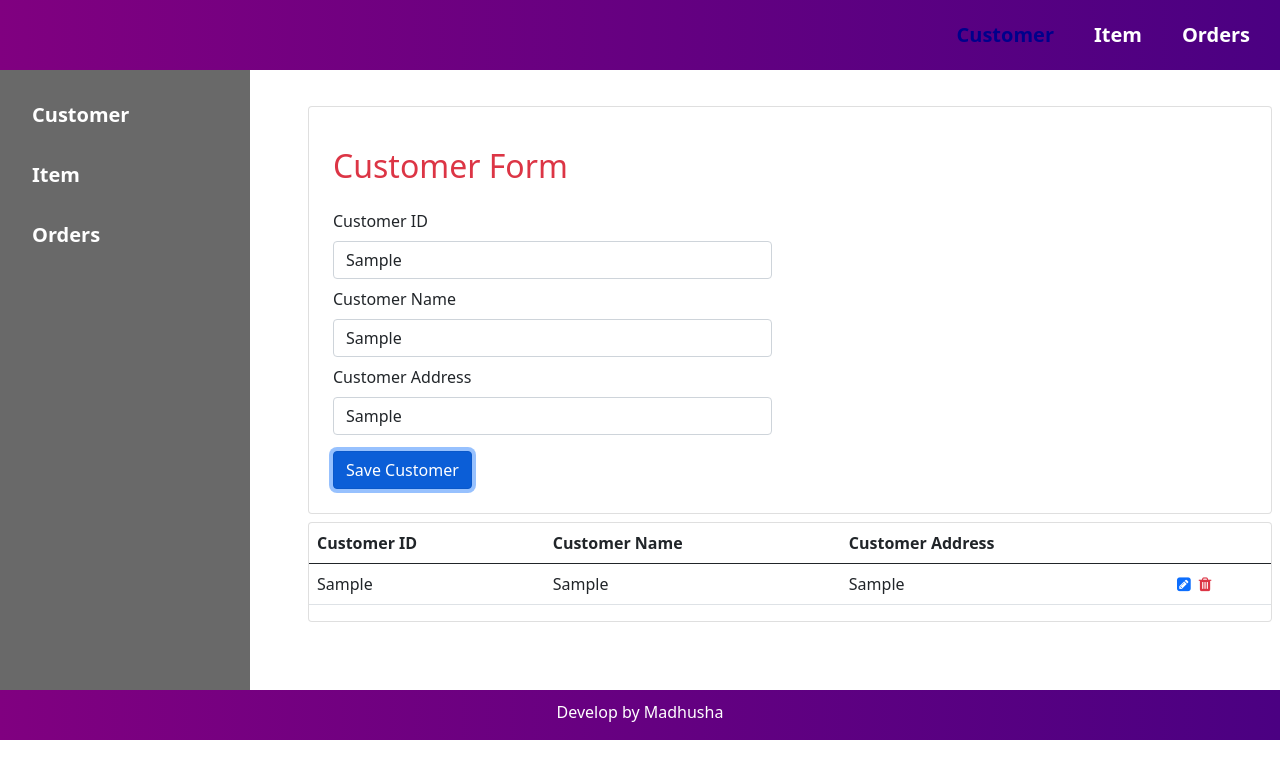
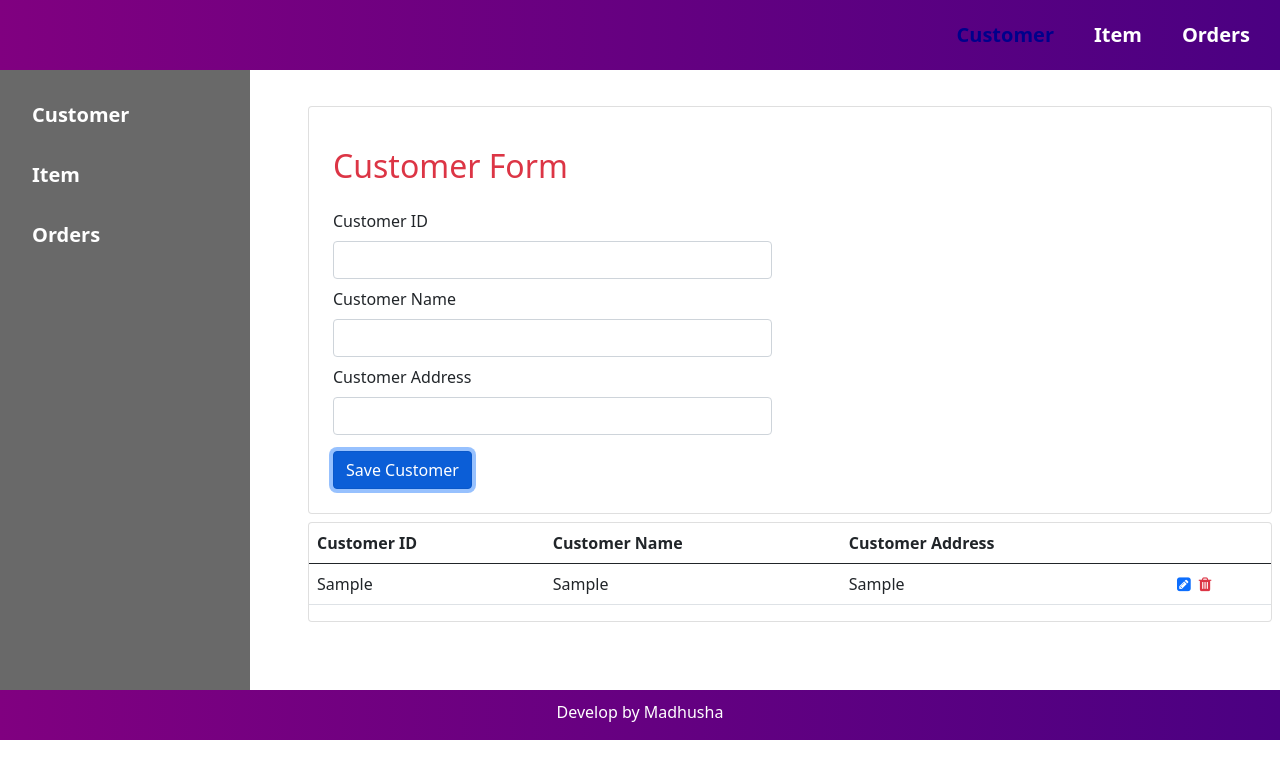
Before and after one commit to MadhushaPrasad/Crud-with-angular, an Angular app: page /customer in a window 1280 px wide. Both pictures are taken after typing "Sample", "Sample", "Sample" into the empty fields and a click on the button "Save Customer". Shown: the top 778 px of the page. Built offline with nearby package versions, Linux system fonts and the light colour scheme.

Commit message:
reactive forms in angular

```diff
--- a/src/app/app.module.ts
+++ b/src/app/app.module.ts
@@ -10,7 +10,7 @@ import {HeaderComponent} from './views/common/header/header.component';
 import {FooterComponent} from './views/common/footer/footer.component';
 import {SidebarComponent} from './views/common/sidebar/sidebar.component';
 import {NoContentComponent} from './views/no-content/no-content.component';
-import {FormsModule} from "@angular/forms";
+import {FormsModule, ReactiveFormsModule} from "@angular/forms";
 
 @NgModule({
   declarations: [
@@ -26,7 +26,8 @@ import {FormsModule} from "@angular/forms";
   imports: [
     BrowserModule,
     AppRoutingModule,
-    FormsModule
+    FormsModule,
+    ReactiveFormsModule
   ],
   providers: [],
   bootstrap: [AppComponent]
--- a/src/app/views/customer/customer.component.html
+++ b/src/app/views/customer/customer.component.html
@@ -51,18 +51,19 @@
   <div class="row ps-4">
     <h1 class="mt-3 mb-3 text-danger">Customer Form</h1>
     <div class="col-6">
-      <form #formData="ngForm" (ngSubmit)="saveCustomer(formData)" ngForm>
+      <form (ngSubmit)="saveCustomer()" [formGroup]="form">
         <div class="form-group mt-2">
           <label for="custID">Customer ID</label>
-          <input class="form-control mt-2" id="custID" name="id" ngModel type="text">
+          <input class="form-control mt-2" formControlName="id" id="custID" name="id" ngModel type="text">
         </div>
         <div class="form-group mt-2">
           <label for="custName">Customer Name</label>
-          <input class="form-control mt-2" id="custName" name="name" ngModel type="text">
+          <input class="form-control mt-2" formControlName="name" id="custName" name="name" ngModel type="text">
         </div>
         <div class="form-group mt-2">
           <label for="custAddress">Customer Address</label>
-          <input class="form-control mt-2" id="custAddress" name="address" ngModel type="text">
+          <input class="form-control mt-2" formControlName="address" id="custAddress" name="address" ngModel
+                 type="text">
         </div>
         <button class="btn btn-primary mt-3">Save Customer</button>
       </form>
@@ -85,7 +86,8 @@
       <td>{{customer.name}}</td>
       <td>{{customer.address}}</td>
       <td>
-        <i aria-hidden="true" class="fa fa-pencil-square me-2 text-primary" style="cursor:pointer;"></i>
+        <i (click)="updateCustomer(customer)" aria-hidden="true" class="fa fa-pencil-square me-2 text-primary"
+           style="cursor:pointer;"></i>
         <i aria-hidden="true" class="fa fa-trash text-danger" style="cursor:pointer;"></i>
       </td>
     </tr>
--- a/src/app/views/customer/customer.component.ts
+++ b/src/app/views/customer/customer.component.ts
@@ -1,6 +1,6 @@
 import {Component, OnInit} from '@angular/core';
 import {ActivatedRoute, Router} from "@angular/router";
-import {NgForm} from "@angular/forms";
+import {FormControl, FormGroup} from "@angular/forms";
 
 @Component({
   selector: 'app-customer',
@@ -19,6 +19,12 @@ export class CustomerComponent implements OnInit {
   customerID: any;
   customerAddress: any;
   customers: any [] = [];
+
+  form: FormGroup = new FormGroup({
+    id: new FormControl(),
+    name: new FormControl(),
+    address: new FormControl()
+  });
 
   constructor(private router: Router, private actRouter: ActivatedRoute) {
     // this.id = this.actRouter.snapshot.paramMap.get('id');
@@ -49,15 +55,14 @@ export class CustomerComponent implements OnInit {
     this.Madhsuha = txtInput.value;
   }
 
-  saveCustomer(formData: NgForm) {
-    const newCustomer = formData.form.value;
-    console.log(formData.form.value);
+  saveCustomer() {
+    const newCustomer = this.form.value;
+    this.customers.push(newCustomer);
+    this.form.reset();
+    console.log(this.form);
+  }
 
-    this.customers.push(newCustomer);
-    this.customerID = "";
-    this.customerName = "";
-    this.customerAddress = "";
-
-    console.log(formData);
+  updateCustomer(customer: any) {
+    console.log(customer)
   }
 }
```
